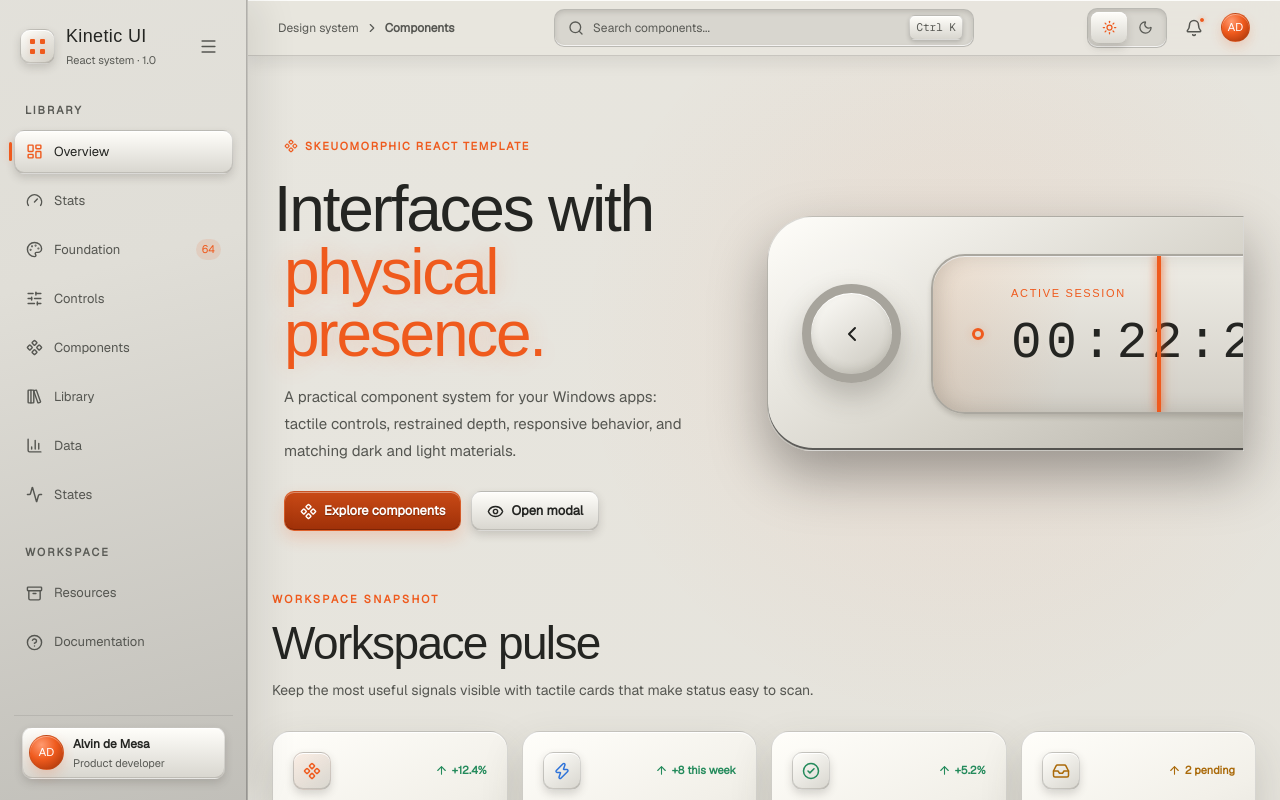
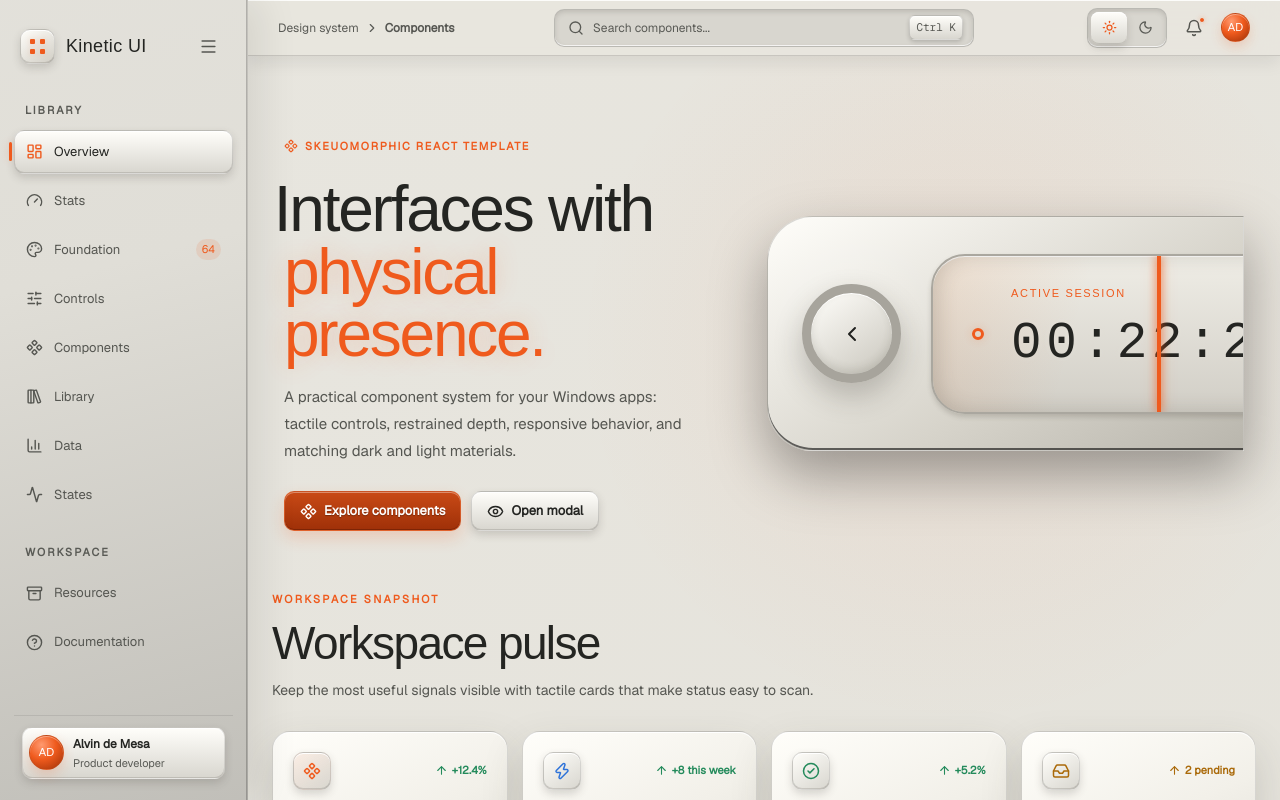
Before and after one commit to alvindemesadev/kinetic-ui, a React (Vite) app: page / in a window 1280 px wide. Shown: the top 800 px of the page. Built offline with nearby package versions, Linux system fonts and the light colour scheme; a web font is replaced by a local one.

Commit message:
fix: simplify sidebar branding

```diff
--- a/src/sections/Sidebar.tsx
+++ b/src/sections/Sidebar.tsx
@@ -65,7 +65,6 @@ export function Sidebar({
           </span>
           <span>
             <strong>Kinetic UI</strong>
-            <small>React system · 1.0</small>
           </span>
           <button
             className="icon-button sidebar-close"
--- a/src/styles/components/showcase-layout.css
+++ b/src/styles/components/showcase-layout.css
@@ -60,7 +60,6 @@
   font-weight: 400;
   letter-spacing: 0.02em;
 }
-.brand-lockup small,
 .sidebar-profile small {
   margin-top: 2px;
   color: var(--text-muted);
```
